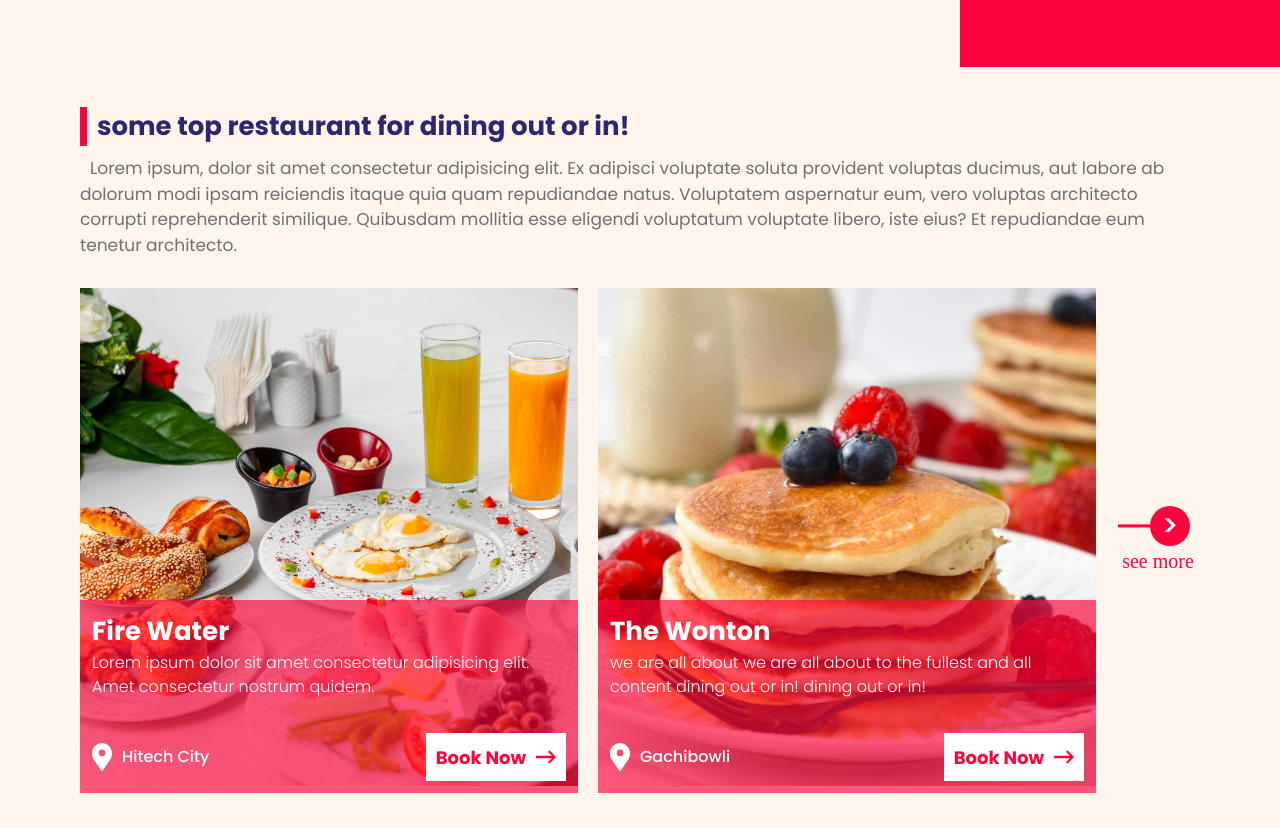
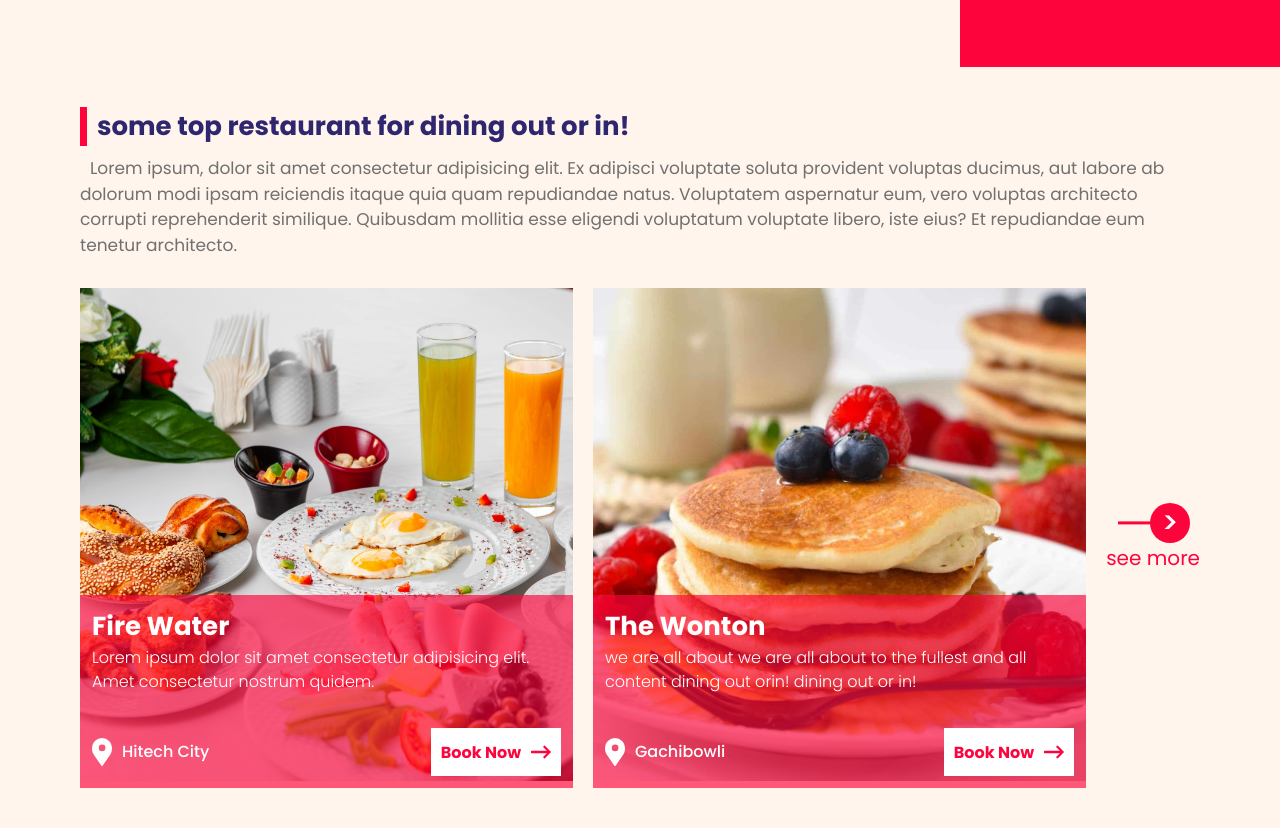
Before and after one commit to ShahabARS/Food-Landing-Page, a plain HTML site: page index.html in a window 1280 px wide. Shown: the part 767-1595 px from the top of the page. Before the commit the page ends 1560 px from the top, so only its background shows below. Drawn offline with Linux system fonts and the light colour scheme.

Commit message:
feat: enhance offer section styling and improve layout responsiveness

```diff
--- a/scripts/app.js
+++ b/scripts/app.js
@@ -9,7 +9,9 @@ const firstOfferBox = document.querySelector(".offer-box");
 const offerBoxPicture = document.querySelector(".offer-box__picture");
 const offerBoxTitle = document.querySelector(".offer-box__title");
 const offerBoxCaption = document.querySelector(".offer-box__caption");
-const offerBoxLocationText = document.querySelector(".offer-box-location__text");
+const offerBoxLocationText = document.querySelector(
+  ".offer-box-location__text"
+);
 
 // Toggle hamburger menu
 function toggleMenu() {
@@ -57,12 +59,21 @@ function responsiveScript() {
   if (width >= 320 && width <= 767) {
     if (!offerInterval) {
       offerInterval = setInterval(flipOfferBox, 6000);
+      console.log("not in mobile range *");
     }
+    console.log("in mobile range");
   } else {
     // Clear interval if not in mobile range
     if (offerInterval) {
       clearInterval(offerInterval);
       offerInterval = null;
+      console.log("in mobile range");
+    } else {
+      offerBoxPicture.src = "./images/pancake.jpg";
+      offerBoxTitle.textContent = "The Wonton";
+      offerBoxCaption.textContent =
+        " we are all about we are all about to the fullest and all content dining out orin! dining out or in!";
+      offerBoxLocationText.textContent = "Gachibowli";
     }
   }
 }
--- a/styles/app.css
+++ b/styles/app.css
@@ -531,6 +531,7 @@ body {
 }
 
 .offer-restaurant {
+  margin-bottom: 4rem;
 }
 
 .offer-restaurant__header {
@@ -572,7 +573,7 @@ body {
   align-items: flex-end;
   justify-content: center;
   flex-direction: column;
-  width: 8.4rem;
+  width: fit-content;
 }
 
 .offer-link__icon {
@@ -604,6 +605,7 @@ body {
   width: 100%;
   text-align: center;
   font-size: 2rem;
+  font-family: var(--regular-font);
   color: var(--ArtyClick-Cool-Red);
 }
 
@@ -648,17 +650,22 @@ body {
   width: 100%;
   height: fit-content;
   padding: 1.2rem;
+  color: var(--White);
   background-color: #fe043aa7;
+  transition: all 0.3s ease;
+  cursor: pointer;
 }
 
 .offer-box__title {
   font-family: var(--bold-font);
   font-size: 2.6rem;
-  color: var(--White);
+  color: inherit;
+  transition: all 0.3s ease;
 }
 
 .offer-box__caption {
-  color: var(--White);
+  transition: all 0.3s ease;
+  color: inherit;
   font-family: var(--light-font);
   padding-bottom: 1rem;
 }
@@ -680,7 +687,16 @@ body {
   background-color: var(--White);
   font-family: var(--bold-font);
   color: var(--ArtyClick-Cool-Red);
-  font-size: 1.8rem;
+  font-size: 1.6rem;
+  transition: all 0.3s ease;
+}
+.offer-box__contents:hover .offer-box-btn {
+  background-color: var(--ArtyClick-Cool-Red);
+  color: var(--White);
+}
+
+.offer-box__contents:hover .offer-box-btn > svg {
+  fill: var(--White);
 }
 
 .offer-box-btn > svg {
@@ -689,8 +705,17 @@ body {
   fill: var(--ArtyClick-Cool-Red);
 }
 
+.offer-box__contents:hover {
+  color: var(--ArtyClick-Cool-Red) !important;
+  background-color: #ffffffa7 !important;
+}
+
+.offer-box__contents:hover .offer-box-location > svg {
+  fill: var(--ArtyClick-Cool-Red);
+}
+
 .offer-box-location {
-  color: var(--White);
+  color: inherit;
   display: flex;
   align-items: center;
   justify-content: space-between;
```
Also changed, not shown: index.html (+5 -2 lines).
